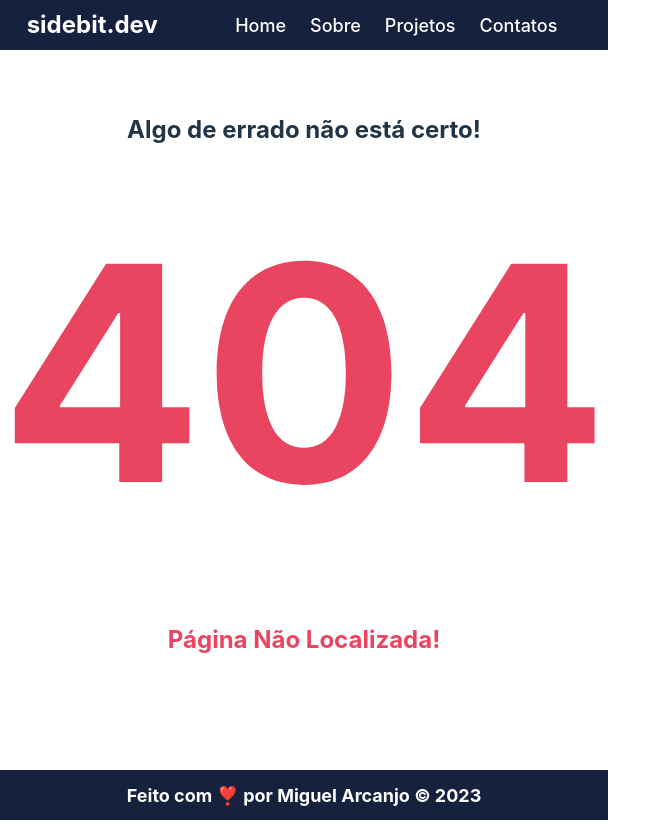
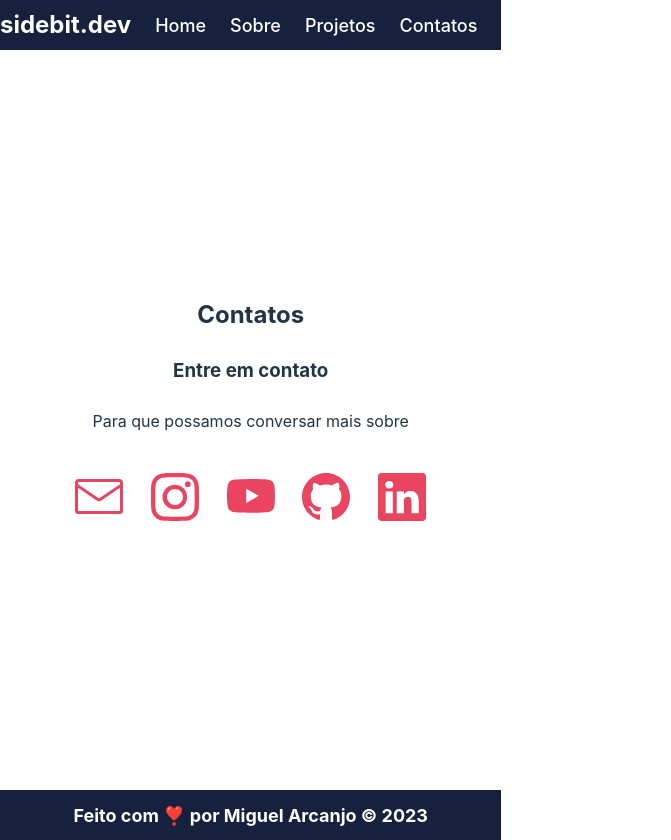
Before and after one commit to mig-ramos/portfolio, a React (Vite) app: page /contatos in a window 1280 px wide. Before the commit this address had no page. Shown: the whole page, without its empty margins (0-671 px from the left). Built offline with nearby package versions, Linux system fonts and the light colour scheme.

Commit message:
feat: Cria page Contatos e instala icones

```diff
--- a/package.json
+++ b/package.json
@@ -12,6 +12,7 @@
   "dependencies": {
     "react": "^18.2.0",
     "react-dom": "^18.2.0",
+    "react-icons": "^5.0.1",
     "react-router-dom": "^6.21.3"
   },
   "devDependencies": {
--- /dev/null
+++ b/src/pages/Contatos/Contatos.module.css
@@ -0,0 +1,22 @@
+.contatos {
+    width: 90%;
+    height: 85vh;
+    display: flex;
+    flex-direction: column;
+    align-items: center;
+    justify-content: center;
+    gap: 1.5rem;
+}
+
+.icones {
+    width: 90%;
+    display: flex;
+    align-items: center;
+    justify-content: space-evenly;
+    padding-block: 1rem;
+}
+
+.icone {
+    font-size: 3rem;
+    color: var(--red);
+}
--- /dev/null
+++ b/src/pages/Contatos/index.jsx
@@ -0,0 +1,51 @@
+import Header from "../../components/Header";
+import Footer from "../../components/Footer";
+import Container from "../../components/Container";
+import styles from "./Contatos.module.css";
+import { BsGithub, BsInstagram, BsLinkedin, BsYoutube } from "react-icons/bs";
+import { GoMail } from "react-icons/go";
+
+function Contatos() {
+  return (
+    <>
+      <Header />
+      <Container>
+        <section className={styles.contatos}>
+          <h2>Contatos</h2>
+
+          <h3>Entre em contato</h3>
+          <p>Para que possamos conversar mais sobre</p>
+
+          <div className={styles.icones}>
+            <a
+              href="mailto:miguel.arcanjo@sidebit.dev"
+              target="_blank"
+              rel="noopener noreferrer"
+            >
+              <GoMail className={styles.icone} />
+            </a>
+
+            <a href="https://" target="_blank" rel="noopener noreferrer">
+              <BsInstagram className={styles.icone} />
+            </a>
+
+            <a href="" target="_blank" rel="noopener noreferrer">
+              <BsYoutube className={styles.icone} />
+            </a>
+
+            <a href="" target="_blank" rel="noopener noreferrer">
+              <BsGithub className={styles.icone} />
+            </a>
+
+            <a href="" target="_blank" rel="noopener noreferrer">
+              <BsLinkedin className={styles.icone} />
+            </a>
+          </div>
+        </section>
+      </Container>
+      <Footer />
+    </>
+  );
+}
+
+export default Contatos;
--- a/src/routes.jsx
+++ b/src/routes.jsx
@@ -1,6 +1,7 @@
 import { BrowserRouter, Routes, Route } from "react-router-dom";
 import Home from "../src/pages/Home";
 import Sobre from "./pages/Sobre";
+import Contatos from "./pages/Contatos";
 
 import Page404 from "./pages/Page404";
 
@@ -10,8 +11,8 @@ function AppRoutes() {
       <Routes>
         <Route path="/" element={<Home />}></Route>
         <Route path="/sobre" element={<Sobre />}></Route>
-        {/* <Route path="/projetos" element={<Projetos />}></Route>
-        <Route path="/contatos" element={<Contatos />}></Route> */}
+        {/* <Route path="/projetos" element={<Projetos />}></Route> */}
+        <Route path="/contatos" element={<Contatos />}></Route>
         <Route path="*" element={<Page404 />}></Route>
       </Routes>
     </BrowserRouter>
```
Also changed, not shown: 1 other file (tests, documents, lock files or other folders).
